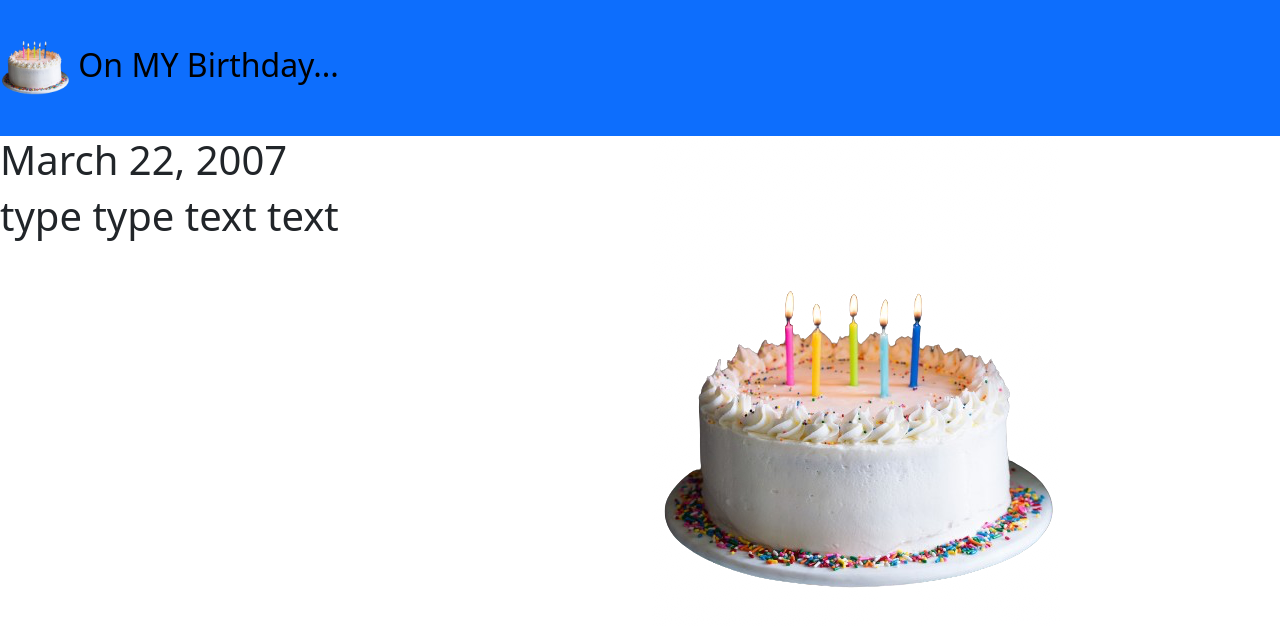
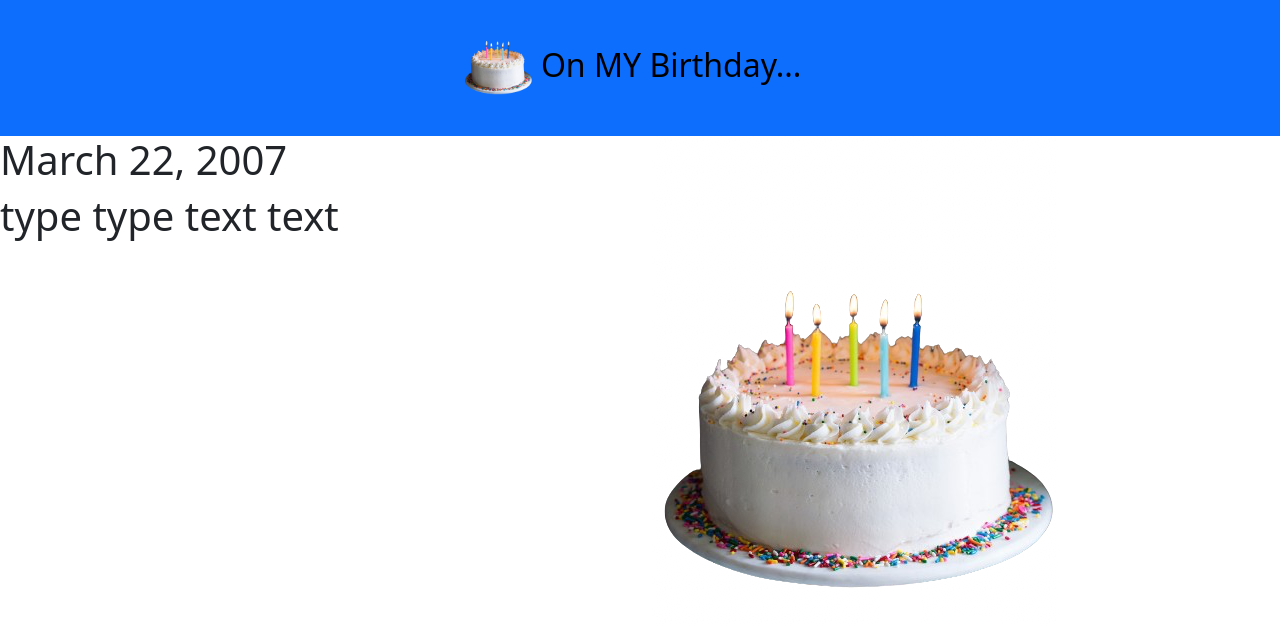
Before and after one commit to bri-depinto/january-birthday, a plain HTML site: page index.html in a window 1280 px wide. Drawn offline with nearby package versions, Linux system fonts and the light colour scheme.

Commit message:
centered words in navbar

```diff
--- a/index.html
+++ b/index.html
@@ -16,7 +16,7 @@
 <body>
     <header>
         <!-- start of navbar -->
-        <nav class="navbar navbar-light bg-primary">
+        <nav class="navbar navbar-light bg-primary justify-content-center">
             <a class="navbar-brand" href="#">
               <img src="images\image-removebg-preview-17.png" width="70" height="110" class=" " alt="">
               On MY Birthday...
```
